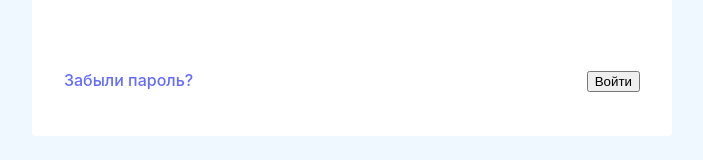
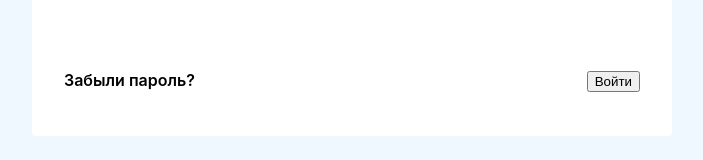
Before and after one commit to IharPadbiarezski/recruitApp, a React (Vite) app in the folder client/: page /login in a window 1280 px wide. Shown: the part 477-637 px from the top of the page, without its empty margins (288-991 px from the left). Built offline with nearby package versions, Linux system fonts and the light colour scheme.

Commit message:
feat: create link component

```diff
--- /dev/null
+++ b/client/src/components/Link/Link.css
@@ -0,0 +1,6 @@
+.link__button {
+    color: #000;
+    font-family: 'Inter';
+    font-weight: 600;
+    line-height: 22.4px;
+}
--- /dev/null
+++ b/client/src/components/Link/Link.jsx
@@ -0,0 +1,10 @@
+import React from 'react'
+import './Link.css'
+
+const Link = ({ value, className }) => {
+  return (
+    <a className={className} href="">{value}</a>
+  )
+}
+
+export default Link
--- a/client/src/pages/Login/Login.jsx
+++ b/client/src/pages/Login/Login.jsx
@@ -2,6 +2,7 @@ import React from 'react'
 import FormNameRow from '../../components/FormNameRow/FormNameRow'
 import FormControlsRow from '../../components/FormControlsRow/FormControlsRow'
 import Input from '../../components/Input/Input'
+import Link from '../../components/Link/Link'
 import "./Login.css"
 
 const params = {
@@ -22,7 +23,7 @@ const params = {
 }
 const ManageButtons = () => {
     return (
-        <a href="">Забыли пароль?</a>
+        <Link value='Забыли пароль?' className={'link__button'} />
     )
 }
 
```
